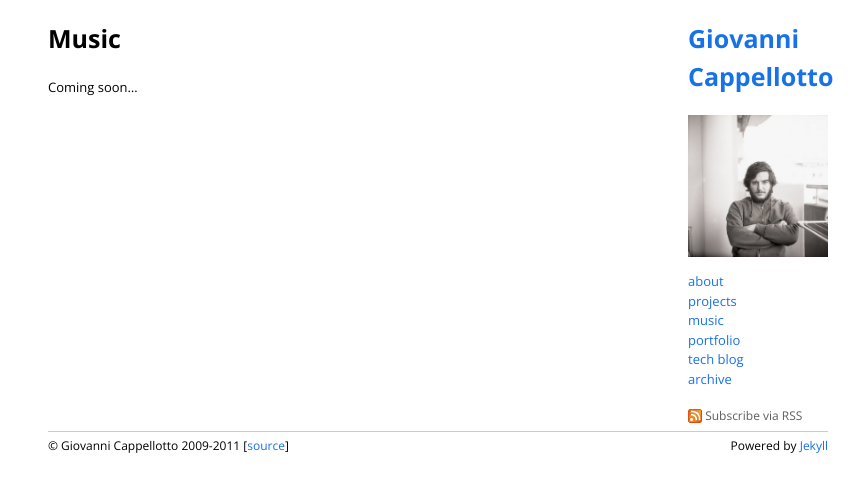
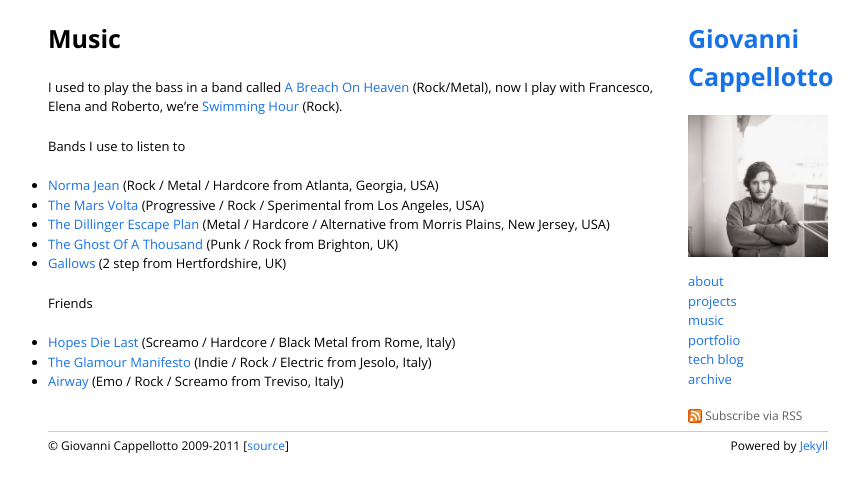
Before and after one commit to curlybracketshq/giovanni.curlybrackets.it, a Jekyll site: the page built from music.markdown, in a window 1280 px wide. Shown: the top 492 px of the page, without its empty margins (202-1066 px from the left). Built offline with Jekyll 4.4.1, drawn with Linux system fonts in a browser that asks for light colours; Markdown is read by kramdown in place of the engine named in the settings.

Commit message:
Update music

```diff
--- a/music.markdown
+++ b/music.markdown
@@ -3,6 +3,33 @@
 title: Music
 ---
 
+[abreachonheaven]: http://www.myspace.com/abreachonheaven "A Breach On Heaven"
+[swimminghour]: http://www.swimminghour.com "Swimming Hour"
+[normajean]: http://www.myspace.com/normajean
+[marsvolta]: http://www.myspace.com/themarsvolta
+[dillinger]: http://www.myspace.com/dillingerescapeplan
+[ghostofathousand]: http://www.myspace.com/theghostofathousand
+[gallows]: http://www.myspace.com/gallows
+[hopesdielast]: http://www.myspace.com/hopesdielast
+[glamourmanifesto]: http://www.myspace.com/theglamourmanifesto
+[airway]: http://www.myspace.com/airway
+
 # Music
 
-Coming soon...
+I used to play the bass in a band called [A Breach On Heaven][abreachonheaven]
+(Rock/Metal), now I play with Francesco, Elena and Roberto, we're
+[Swimming Hour][swimminghour] (Rock).
+
+Bands I use to listen to
+
+* [Norma Jean][normajean] (Rock / Metal / Hardcore from Atlanta, Georgia, USA)
+* [The Mars Volta][marsvolta] (Progressive / Rock / Sperimental from Los Angeles, USA)
+* [The Dillinger Escape Plan][dillinger] (Metal / Hardcore / Alternative from Morris Plains, New Jersey, USA)
+* [The Ghost Of A Thousand][ghostofathousand] (Punk / Rock from Brighton, UK)
+* [Gallows][gallows] (2 step from Hertfordshire, UK)
+
+Friends
+
+* [Hopes Die Last][hopesdielast] (Screamo / Hardcore / Black Metal from Rome, Italy)
+* [The Glamour Manifesto][glamourmanifesto] (Indie / Rock / Electric from Jesolo, Italy)
+* [Airway][airway] (Emo / Rock / Screamo from Treviso, Italy)
```
